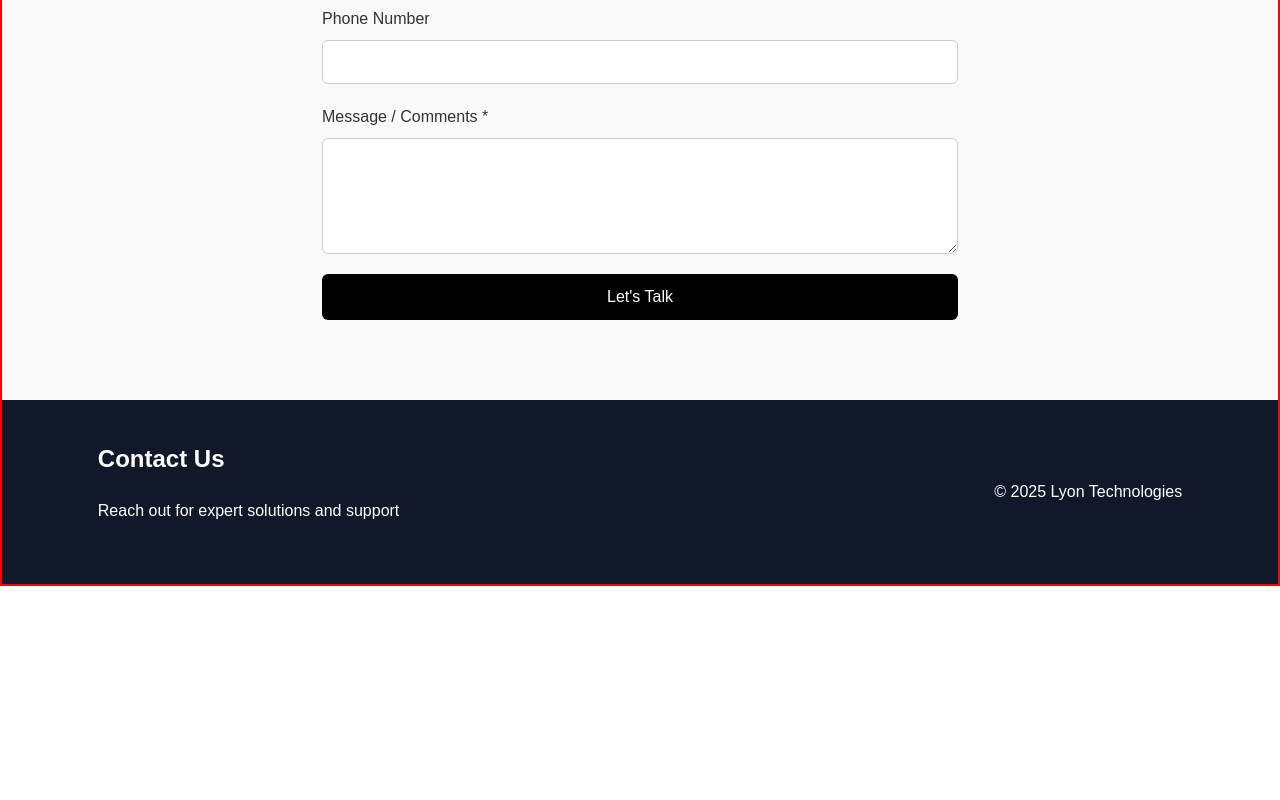
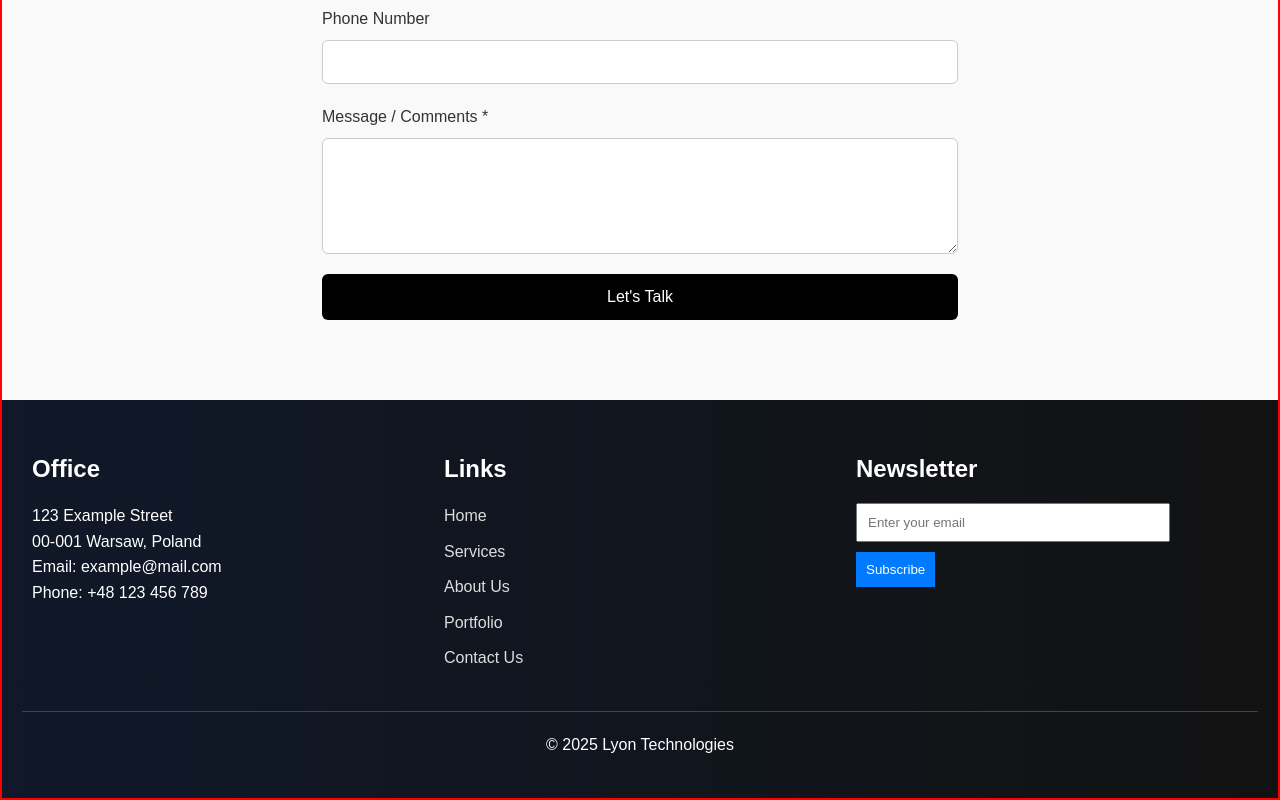
Before and after one commit to anas-arshad10/lyon-tech, a React (Create React App) app: page / in a window 1280 px wide. Shown: the part 3887-4687 px from the top of the page. Before the commit the page ends 4473 px from the top, so only its background shows below. Built offline with nearby package versions, Linux system fonts and the light colour scheme.

Commit message:
fixed footer

```diff
--- a/src/components/Footer.jsx
+++ b/src/components/Footer.jsx
@@ -4,16 +4,31 @@ import '../styles/footer.css';
 const Footer = () => {
   return (
     <footer className="footer">
-      <div className="container">
-        <div className="footer-content">
-          <div className="footer-section">
-            <h3>Contact Us</h3>
-            <p>Reach out for expert solutions and support</p>
-          </div>
-          <div className="copyright">
-            &copy; {new Date().getFullYear()} Lyon Technologies
-          </div>
+      <div className="footer-content">
+        <div className="footer-section">
+          <h3>Office</h3>
+          <p>123 Example Street<br />00-001 Warsaw, Poland<br /></p>
+          <p>Email: example@mail.com</p>
+          <p>Phone: +48 123 456 789</p>
         </div>
+        <div className="footer-section">
+          <h3>Links</h3>
+          <ul>
+            <li><a href="/home">Home</a></li>
+            <li><a href="#services">Services</a></li>
+            <li><a href="#about">About Us</a></li>
+            <li><a href="#portfolio">Portfolio</a></li>
+            <li><a href="#contact">Contact Us</a></li>
+          </ul>
+        </div>
+        <div className="footer-section">
+          <h3>Newsletter</h3>
+          <input type="email" placeholder="Enter your email" />
+          <button>Subscribe</button>
+        </div>
+      </div>
+      <div className="footer-bottom">
+        &copy; {new Date().getFullYear()} Lyon Technologies
       </div>
     </footer>
   );
--- a/src/styles/footer.css
+++ b/src/styles/footer.css
@@ -1,29 +1,27 @@
 .footer {
-  background-color: #101829;
+  background: linear-gradient(90deg, #101829, #121212); /* Gradient similar to your image */
   color: white;
-  padding: 40px 0;
+  padding: 40px 20px;
 }
 
 .footer-content {
   display: flex;
   justify-content: space-between;
-  align-items: center;
+  align-items: flex-start;
   flex-wrap: wrap;
-  gap: 1rem;
 }
 
 .footer-section {
-  flex: 1;
-  min-width: 250px;
-  margin-bottom: 20px;
+  flex: 1 1 250px; /* Allows flexibility in spacing */
+  margin: 10px;
 }
 
 .footer-section h3 {
-  margin-bottom: 20px;
+  margin-bottom: 15px;
   font-size: 1.5rem;
 }
 
-.footer-section p {
+.footer-section p, .footer-section ul {
   font-size: 1rem;
 }
 
@@ -39,6 +37,20 @@
 .footer-section a {
   color: #ddd;
   text-decoration: none;
+}
+
+.footer-section input {
+  padding: 10px;
+  width: 80%;
+  margin-bottom: 10px;
+}
+
+.footer-section button {
+  padding: 10px;
+  background-color: #007BFF; /* A blue button */
+  color: white;
+  border: none;
+  cursor: pointer;
 }
 
 .footer-bottom {
@@ -58,6 +70,6 @@
 
   .footer-section {
     width: 100%;
-    max-width: 400px;
+    max-width: 450px;
   }
 }
```
